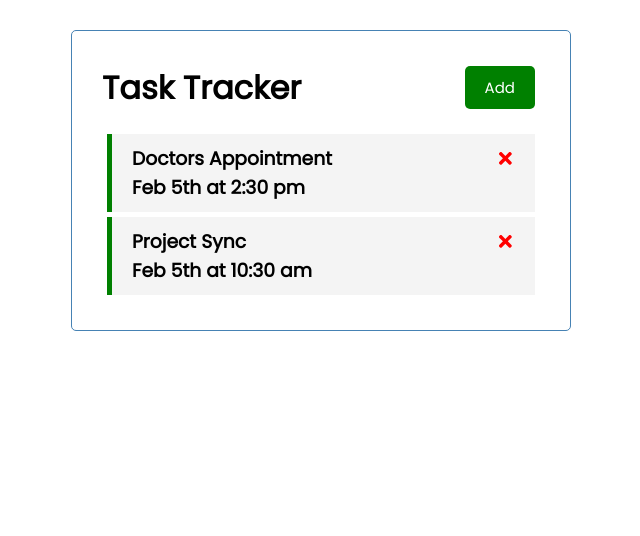
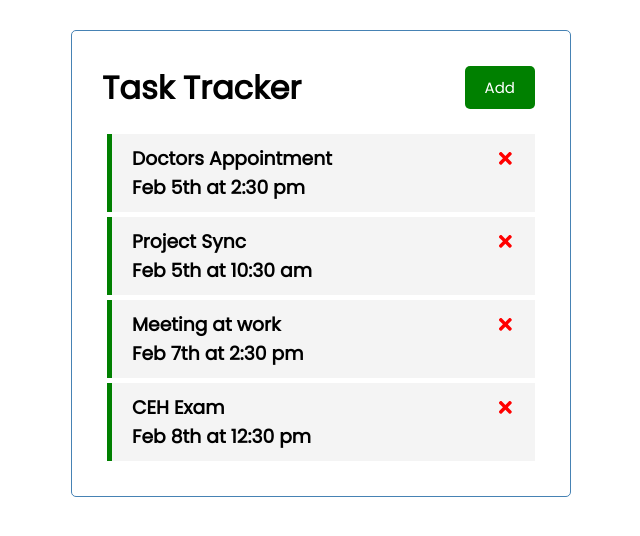
Before and after one commit to benedictkioko/react-task-tracker, a React (Create React App) app: page / in a window 1280 px wide. Shown: the top 536 px of the page, without its empty margins (319-959 px from the left). Built offline with nearby package versions, Linux system fonts and the light colour scheme; data requests are answered from the project's data file.

Commit message:
added add task to the server

```diff
--- a/db.json
+++ b/db.json
@@ -11,6 +11,18 @@
       "text": "Project Sync",
       "day": "Feb 5th at 10:30 am",
       "reminder": true
+    },
+    {
+      "text": "Meeting at work",
+      "day": "Feb 7th at 2:30 pm",
+      "reminder": true,
+      "id": 3
+    },
+    {
+      "text": "CEH Exam",
+      "day": "Feb 8th at 12:30 pm",
+      "reminder": "false",
+      "id": 4
     }
   ]
 }
--- a/src/App.js
+++ b/src/App.js
@@ -29,11 +29,23 @@
   }
 
   // Add Task
-  const addTask = (task)=>{
-    const id = Math.floor(Math.random()*10000) +1
+  const addTask = async (task)=>{
 
-    const newTask = {id, ...task}
-    setTasks([...tasks, newTask])
+    const res = await fetch('http://localhost:5000/tasks',{
+      method: 'POST',
+      headers:{
+        'content-type':'application/json'
+      },
+      body: JSON.stringify(task),
+    })
+
+    const data = await res.json()
+
+    setTasks([...tasks, data])
+    // const id = Math.floor(Math.random()*10000) +1
+
+    // const newTask = {id, ...task}
+    // setTasks([...tasks, newTask])
   }
 
   // Delete Task
@@ -45,6 +57,7 @@
 
     setTasks(tasks.filter((task)=>task.id !== id))
   }
+
 
   // Toggle Reminder
   const toggleReminder = (id) =>{
```
Also changed, not shown: 1 other file (tests, documents, lock files or other folders).
